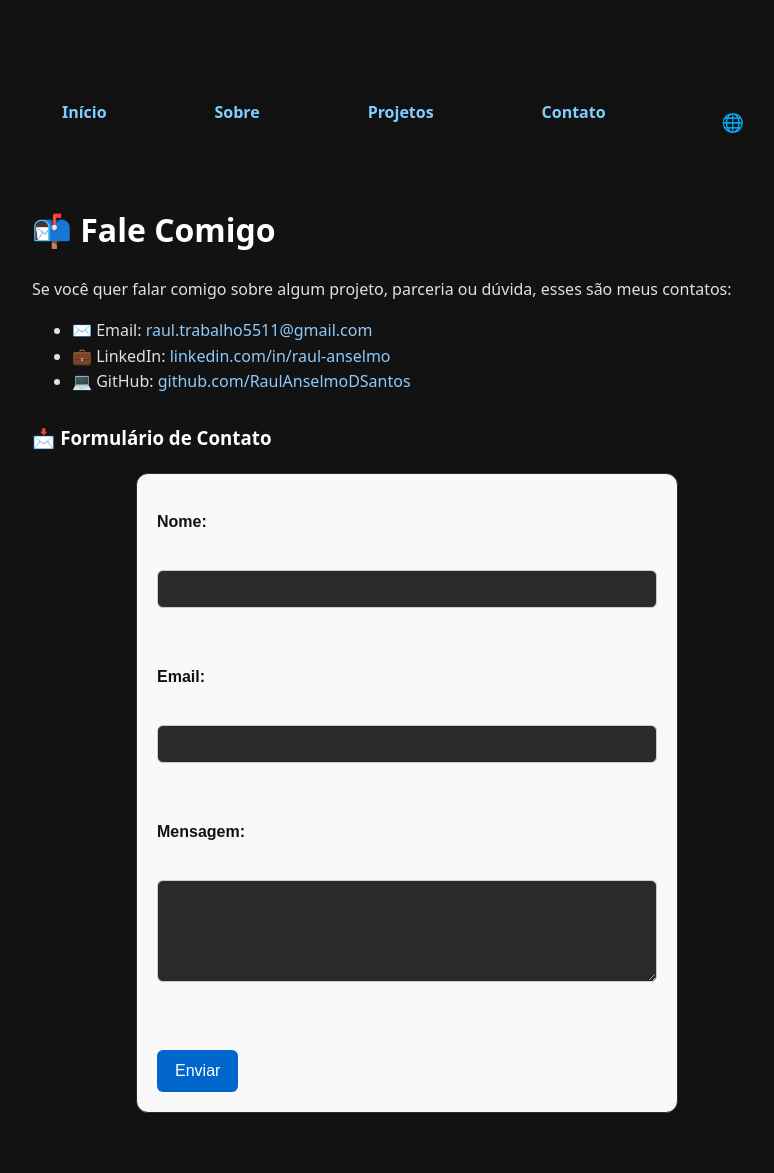
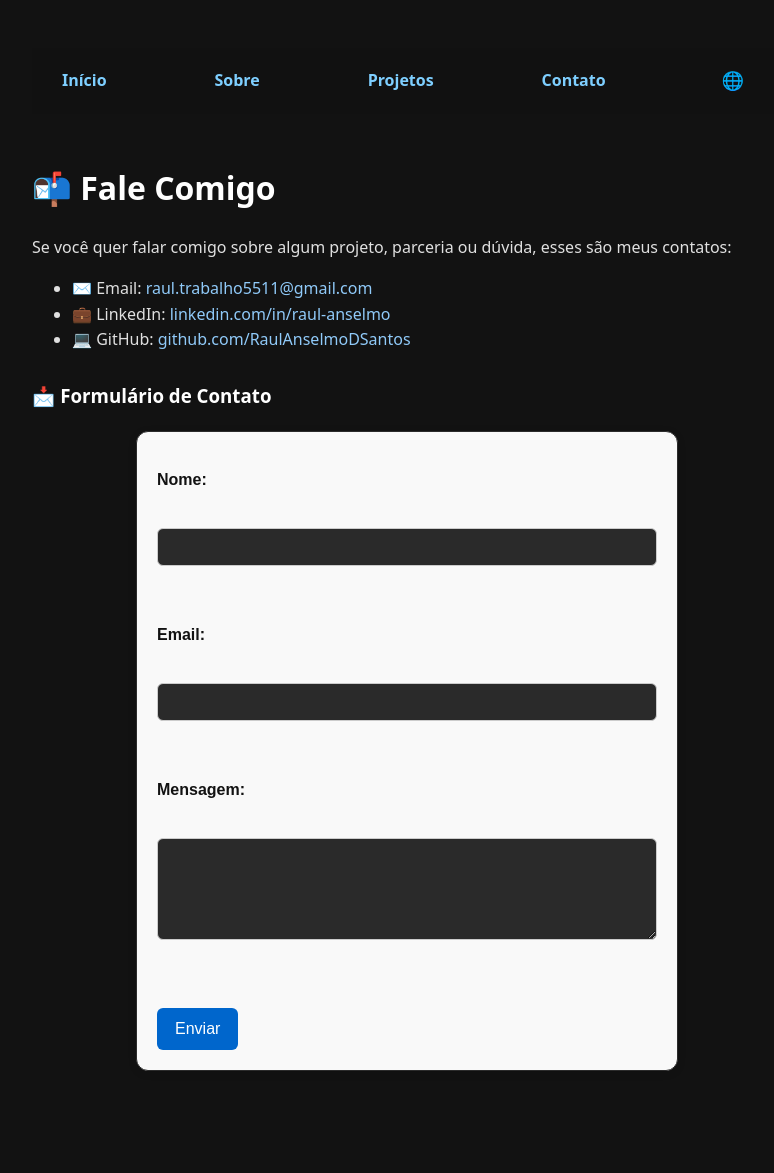
Before and after one commit to RaulAnselmoDSantos/RaulAnselmoPortfolio, a Jekyll site: the page built from pt/contato.md, in a window 1280 px wide. Shown: the whole page, without its empty margins (233-1007 px from the left). Built offline with Jekyll 4.4.1, drawn with Linux system fonts in a browser that asks for light colours; after the commit the page ends 1131 px from its top, so only the background shows below that.

```diff
--- a/assets/css/style.css
+++ b/assets/css/style.css
@@ -10,7 +10,7 @@ body {
   max-width: 750px;
   margin: auto;
   padding: 40px 20px;
-  padding-top: 70px;
+  padding-top: 48px;
 }
 
 a {
@@ -80,6 +80,7 @@ button:hover {
 }
 
 nav.navbar {
+  z-index: 1000;
   display: flex;
   justify-content: space-between;
   align-items: center;
@@ -105,6 +106,7 @@ nav.navbar a {
 }
 
 .lang-switcher button {
+  margin-top: 0px;
   background: none;
   border: none;
   color: #7ecfff;
@@ -192,6 +194,8 @@ form {
 
 @media (max-width: 768px) {
   .navbar {
+    z-index: 1000;
+    padding: 0%;
     font-size: 14px;
     flex-direction: row;
     flex-wrap: wrap;
```
